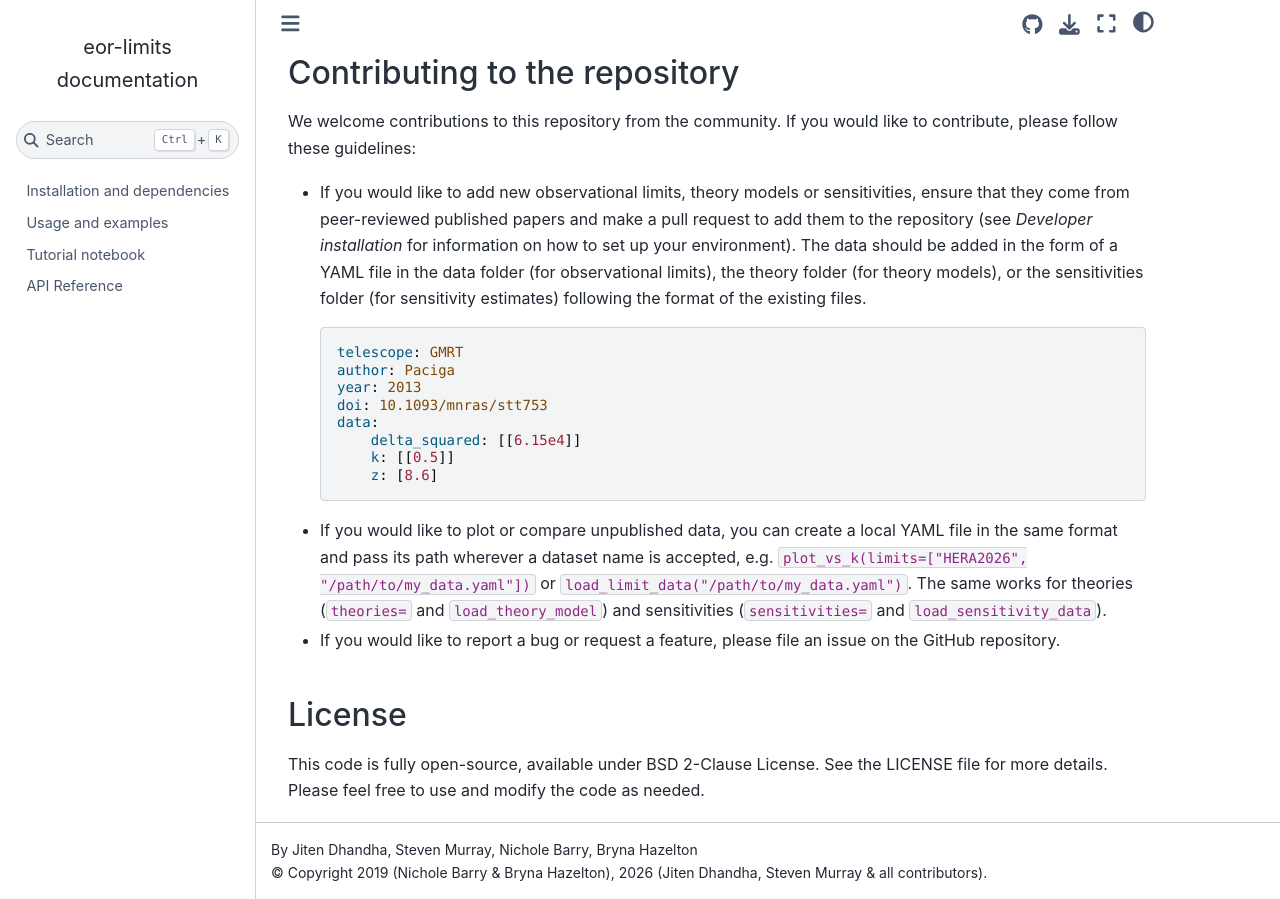
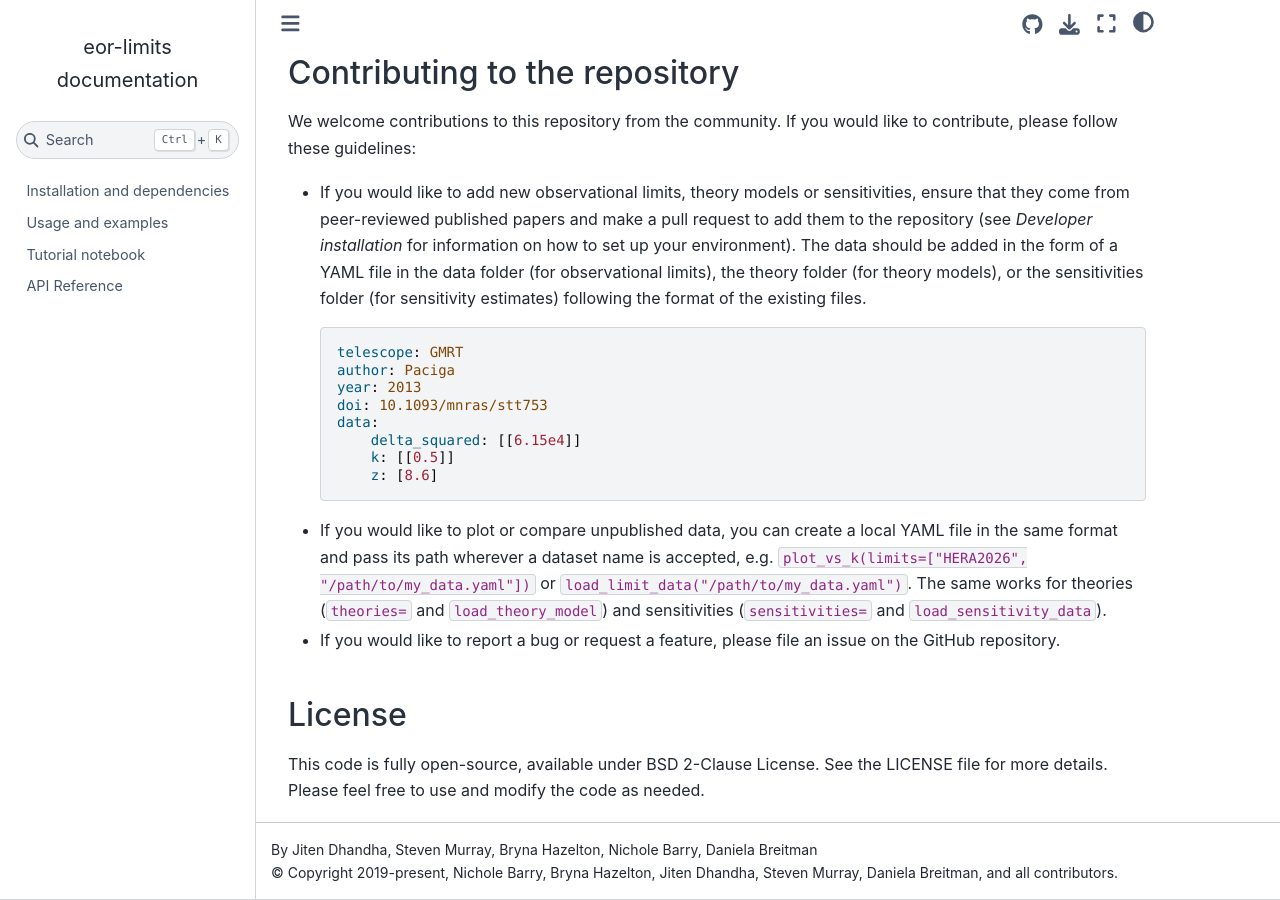
Before and after one commit to EoRImaging/eor_limits, a Sphinx documentation site: the page built from docs/source/index.md, in a window 1280 px wide and 900 px high, scrolled down 872 px. Built offline with Sphinx 7.4.7 and the Sphinx Book theme 1.1.4, drawn with Linux system fonts in a browser that asks for light colours; the version number could not be read and is left out.

Commit message:
Update license and authorship

```diff
--- a/docs/source/conf.py
+++ b/docs/source/conf.py
@@ -18,11 +18,11 @@ import sys
 project = "eor-limits"  # The name of the project.
 master_doc = "index"  # The master toctree document.
 copyright = (  # ruff: ignore[builtin-variable-shadowing]
-    "2019 (Nichole Barry & Bryna Hazelton), "
-    "2026 (Jiten Dhandha, Steven Murray & all contributors)"
+    "2019-present, Nichole Barry, Bryna Hazelton, "
+    "Jiten Dhandha, Steven Murray, Daniela Breitman, and all contributors"
 )
 
-author = "Jiten Dhandha, Steven Murray, Nichole Barry, Bryna Hazelton"
+author = "Jiten Dhandha, Steven Murray, Bryna Hazelton, Nichole Barry, Daniela Breitman"
 try:
     from eor_limits import __version__ as version
 except ImportError:
--- a/pyproject.toml
+++ b/pyproject.toml
@@ -1,12 +1,13 @@
 [project]
 name = "eor-limits"
-description = "A data format and plotting utility for 21cm power spectrum upper limits."
+description = "A 21-cm power spectrum limits compendium and plotting package."
 readme = "README.md"
 authors = [
     { name = "Jiten Dhandha", email = "jitendhandha@gmail.com" },
     { name = "Steven Murray", email = "murray.steveng@gmail.com" },
+    { name = "Bryna Hazelton", email = "brynah@phys.washington.edu"},
     { name = "Nichole Barry", email = "nichole.barry@unsw.edu.au"},
-    { name = "Bryna Hazelton", email = "brynah@phys.washington.edu"},
+    { name = "Daniela Breitman", email = "breitmandaniela@g.ecc.u-tokyo.ac.jp"},
 ]
 requires-python = ">=3.12"
 dependencies = [
```
Also changed, not shown: 1 other file.
